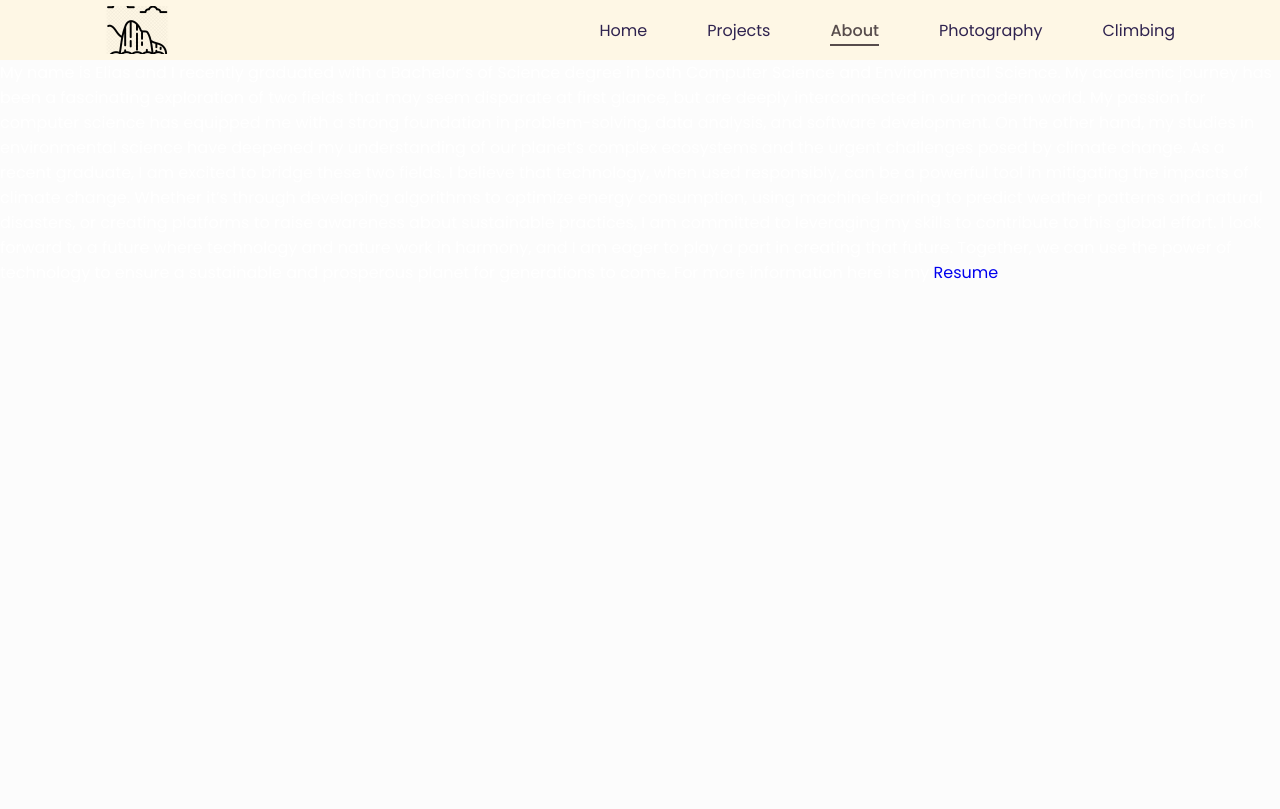
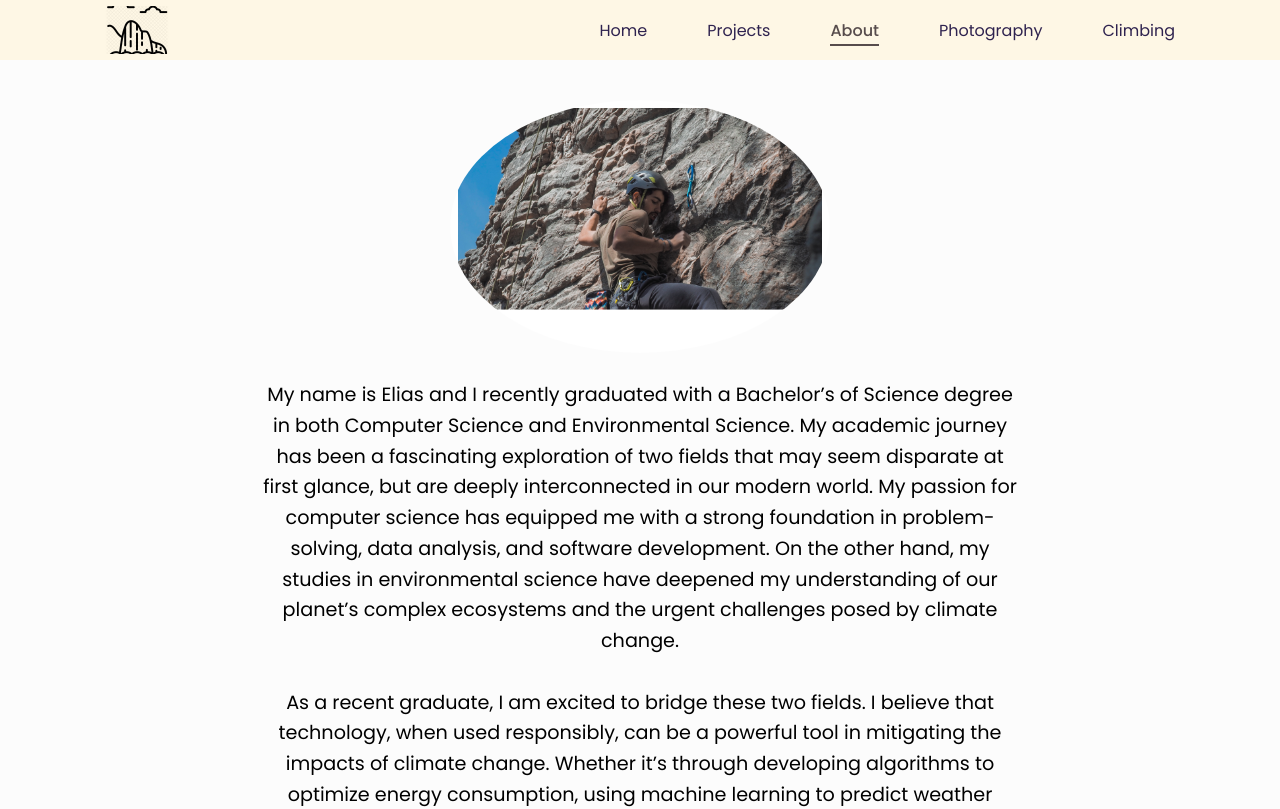
Before and after one commit to Khumbaeli/reactApp, a React (Create React App) app in the folder my-website/: page /about in a window 1280 px wide. Shown: the top 809 px of the page. Built offline with nearby package versions, Linux system fonts and the light colour scheme.

Commit message:
finished the about me

```diff
--- a/my-website/src/pages/about.css
+++ b/my-website/src/pages/about.css
@@ -1,3 +1,24 @@
-p{
-    text-decoration-color: black;
-}
+.about-me {
+    padding: 20px;
+    max-width: 800px;
+    margin: 0 auto;
+    color: black; /* Set text color to black */
+    text-align: center; /* Center align the content */
+  }
+
+  .about-me h1 {
+    color: black; /* Set text color to black */
+  }
+
+  .about-me-image {
+    width: 50%; /* Increase the size of the image */
+    height: 70%; /* Ensure the height matches the width for a perfect circle */
+    border-radius: 50%; /* Make the image circular */
+    margin: 20px 30px; /* Center the image and add margin */
+  }
+
+  .about-me p {
+    font-size: 1.2em;
+    line-height: 1.6;
+    color: black; /* Set text color to black */
+  }
--- a/my-website/src/pages/about.js
+++ b/my-website/src/pages/about.js
@@ -1,19 +1,26 @@
 import React from 'react';
 import "./about.css"
 import pdf from '../assets/Resume Elias A Capriles.pdf'
+import headshot from '../assets/Pictures/Clip.JPG'
 
 const About = () => {
     return (
-        <div>
-            <p >My name is Elias and I recently graduated with a Bachelor’s of Science degree in both Computer Science and Environmental Science. My academic journey has been a fascinating exploration of two fields that may seem disparate at first glance, but are deeply interconnected in our modern world.
+        <div className="about-me">
+            <div className="content">
+            <img src={headshot} alt="About Me" className="about-me-image" />
 
-My passion for computer science has equipped me with a strong foundation in problem-solving, data analysis, and software development. On the other hand, my studies in environmental science have deepened my understanding of our planet’s complex ecosystems and the urgent challenges posed by climate change.
+            <p>My name is Elias and I recently graduated with a Bachelor’s of Science degree in both Computer Science and Environmental Science. My academic journey has been a fascinating exploration of two fields that may seem disparate at first glance, but are deeply interconnected in our modern world.
 
-As a recent graduate, I am excited to bridge these two fields. I believe that technology, when used responsibly, can be a powerful tool in mitigating the impacts of climate change. Whether it’s through developing algorithms to optimize energy consumption, using machine learning to predict weather patterns and natural disasters, or creating platforms to raise awareness about sustainable practices, I am committed to leveraging my skills to contribute to this global effort.
-
-I look forward to a future where technology and nature work in harmony, and I am eager to play a part in creating that future. Together, we can use the power of technology to ensure a sustainable and prosperous planet for generations to come.
-For more information here is my <a href ={pdf} attributes-list download>Resume </a>
-</p>
+            My passion for computer science has equipped me with a strong foundation in problem-solving, data analysis, and software development. On the other hand, my studies in environmental science have deepened my understanding of our planet’s complex ecosystems and the urgent challenges posed by climate change.
+            <br></br>
+            <br></br>
+            As a recent graduate, I am excited to bridge these two fields. I believe that technology, when used responsibly, can be a powerful tool in mitigating the impacts of climate change. Whether it’s through developing algorithms to optimize energy consumption, using machine learning to predict weather patterns and natural disasters, or creating platforms to raise awareness about sustainable practices, I am committed to leveraging my skills to contribute to this global effort.
+            <br></br>
+            <br></br>
+            I look forward to a future where technology and nature work in harmony, and I am eager to play a part in creating that future. Together, we can use the power of technology to ensure a sustainable and prosperous planet for generations to come.
+            For more information here is my <a href ={pdf} attributes-list download>Resume </a>
+            </p>
+            </div>
         </div>
     );
 };
```
Also changed, not shown: my-website/src/assets/Pictures/Clip.JPG (added), 1 other file (tests, documents, lock files or other folders).
